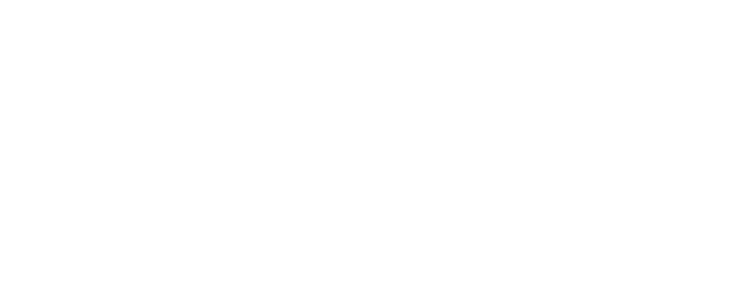
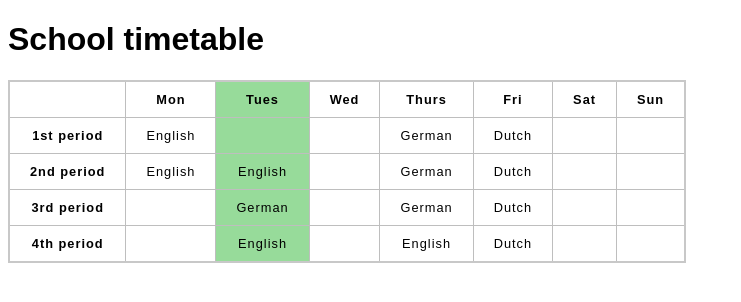
Before and after one commit to FengYD/learn-fe, a plain HTML site: page baidu/html/learn3.html in a window 1280 px wide. Shown: the whole page, without its empty margins (0-741 px from the left). Drawn offline with Linux system fonts and the light colour scheme.

```diff
--- /dev/null
+++ b/baidu/css/minimal-table.css
@@ -0,0 +1,35 @@
+html {
+    font-family: sans-serif;
+  }
+
+  table {
+    border-collapse: collapse;
+    border: 2px solid rgb(200,200,200);
+    letter-spacing: 1px;
+    font-size: 0.8rem;
+  }
+
+  td, th {
+    border: 1px solid rgb(190,190,190);
+    padding: 10px 20px;
+  }
+
+  th {
+    background-color: rgb(235,235,235);
+  }
+
+  td {
+    text-align: center;
+  }
+
+  tr:nth-child(even) td {
+    background-color: rgb(250,250,250);
+  }
+
+  tr:nth-child(odd) td {
+    background-color: rgb(245,245,245);
+  }
+
+  caption {
+    padding: 10px;
+  }
--- a/baidu/html/learn3.html
+++ b/baidu/html/learn3.html
@@ -1,12 +1,99 @@
 <!DOCTYPE html>
-<html lang="en">
+<html>
+
 <head>
-    <meta charset="UTF-8">
-    <meta http-equiv="X-UA-Compatible" content="IE=edge">
-    <meta name="viewport" content="width=device-width, initial-scale=1.0">
-    <title>Document</title>
+  <meta charset="utf-8">
+  <title>School timetable</title>
+  <style>
+    html {
+      font-family: sans-serif;
+    }
+
+    table {
+      border-collapse: collapse;
+      border: 2px solid rgb(200, 200, 200);
+      letter-spacing: 1px;
+      font-size: 0.8rem;
+    }
+
+    td,
+    th {
+      border: 1px solid rgb(190, 190, 190);
+      padding: 10px 20px;
+    }
+
+    td {
+      text-align: center;
+    }
+
+    caption {
+      padding: 10px;
+    }
+  </style>
 </head>
+
 <body>
+  <h1>School timetable</h1>
+
+  <table>
+    <colgroup>
+      <col span="2">
+      <col style="background-color:#97DB9A;">
+      <col style="width: 42px;">
+    </colgroup>
+    <tr>
+      <td>&nbsp;</td>
+      <th>Mon</th>
+      <th>Tues</th>
+      <th>Wed</th>
+      <th>Thurs</th>
+      <th>Fri</th>
+      <th>Sat</th>
+      <th>Sun</th>
+    </tr>
+    <tr>
+      <th>1st period</th>
+      <td>English</td>
+      <td>&nbsp;</td>
+      <td>&nbsp;</td>
+      <td>German</td>
+      <td>Dutch</td>
+      <td>&nbsp;</td>
+      <td>&nbsp;</td>
+    </tr>
+    <tr>
+      <th>2nd period</th>
+      <td>English</td>
+      <td>English</td>
+      <td>&nbsp;</td>
+      <td>German</td>
+      <td>Dutch</td>
+      <td>&nbsp;</td>
+      <td>&nbsp;</td>
+    </tr>
+    <tr>
+      <th>3rd period</th>
+      <td>&nbsp;</td>
+      <td>German</td>
+      <td>&nbsp;</td>
+      <td>German</td>
+      <td>Dutch</td>
+      <td>&nbsp;</td>
+      <td>&nbsp;</td>
+    </tr>
+    <tr>
+      <th>4th period</th>
+      <td>&nbsp;</td>
+      <td>English</td>
+      <td>&nbsp;</td>
+      <td>English</td>
+      <td>Dutch</td>
+      <td>&nbsp;</td>
+      <td>&nbsp;</td>
+    </tr>
+  </table>
+
 
 </body>
+
 </html>
```
Also changed, not shown: baidu/html/learn4.html (added, +163 -0 lines).
